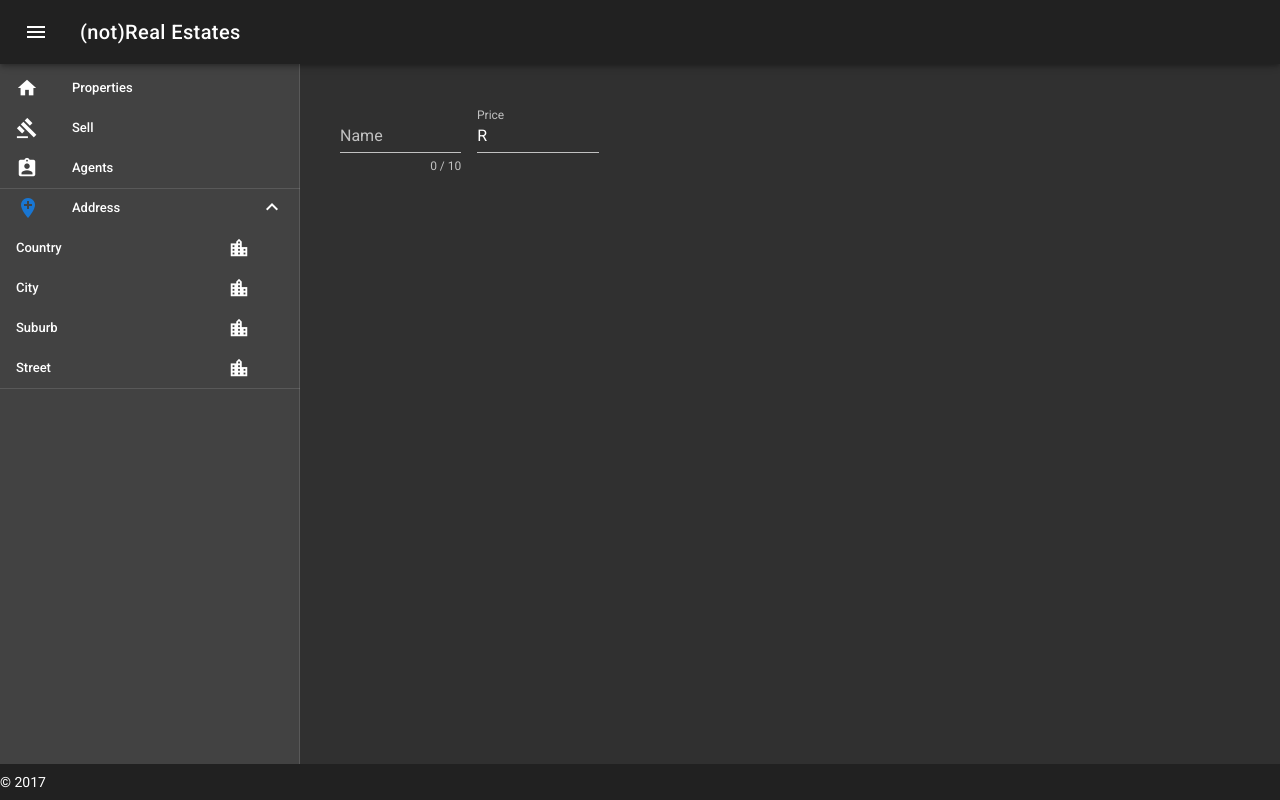
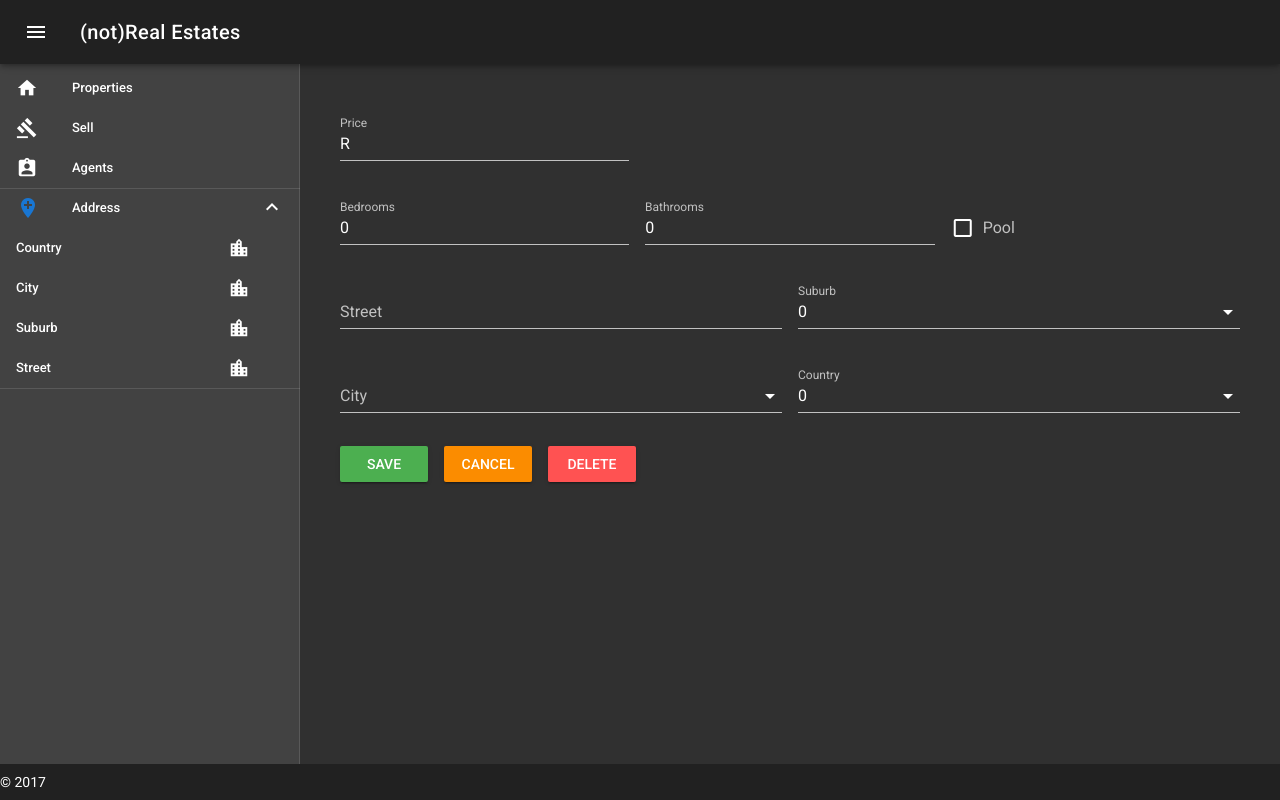
Before and after one commit to Geimaj/real-estate-frontend, a Vue app: page /#/property/1/edit in a window 1280 px wide. Built offline with nearby package versions, Linux system fonts and the light colour scheme; no server answers.

Commit message:
property edit form

```diff
--- a/src/components/Properties.vue
+++ b/src/components/Properties.vue
@@ -24,12 +24,20 @@
     <v-layout row wrap>
       <v-flex xs12 md4 v-for="property in properties" :key="property.id">
         <v-card>
-          <v-card-media :src="property.images[0]" height="400px"></v-card-media>
+          <v-card-media
+            :src="
+              (property.photo && server + property.photo) || placeholderImage
+            "
+            height="400px"
+          ></v-card-media>
 
           <v-card-title primary-title>
             <div>
-              <h3 class="headline mb-0">{{ property.name }}</h3>
-              <v-chip v-if="property.hasPool" color="primary" text-color="white"
+              <h3 class="headline mb-0">{{ property.suburb }}</h3>
+              <v-chip
+                v-if="Number(property.pool)"
+                color="primary"
+                text-color="white"
                 >Pool</v-chip
               >
               <div>{{ property.description }}</div>
@@ -67,6 +75,8 @@ export default {
       loading: false,
       select: null,
       search: null,
+      server: 'http://localhost:5000',
+      placeholderImage: `http://localhost:5000/photos/placeholder.png`,
     };
   },
   mounted() {
@@ -80,6 +90,7 @@ export default {
   methods: {
     load() {
       API.getProperties().then((properties) => {
+        console.log(properties);
         this.properties = properties;
       });
       API.getAreas().then((areas) => {
--- a/src/components/Property.vue
+++ b/src/components/Property.vue
@@ -3,14 +3,13 @@
     <v-layout row wrap>
       <v-flex xs12 md4>
         <v-card>
-          <v-card-media :src="property.images[0]" height="600px">
-            hi
+          <v-card-media :src="property.photos[0]" height="600px">
           </v-card-media>
 
           <v-card-title primary-title>
             <div>
-              <h3 class="headline mb-0">{{ property.name }}</h3>
-              <div>{{ property.description }}</div>
+              <h3 class="headline mb-0">{{ property.suburb }}</h3>
+              <div>{{ property.street }}</div>
             </div>
           </v-card-title>
 
@@ -43,9 +42,7 @@
 
       <v-flex xs12 sm6 md4 lg4>
         <v-card>
-          <v-card-title
-            ><h4>{{ property.name }}</h4></v-card-title
-          >
+          <v-card-title><h4>Name</h4></v-card-title>
           <v-divider></v-divider>
           <v-list dense>
             <v-list-tile>
@@ -57,7 +54,7 @@
             <v-list-tile>
               <v-list-tile-content>Date Listed:</v-list-tile-content>
               <v-list-tile-content class="align-end">{{
-                property.date.toLocaleDateString()
+                property.price
               }}</v-list-tile-content>
             </v-list-tile>
             <v-list-tile>
@@ -75,19 +72,14 @@
             <v-list-tile>
               <v-list-tile-content>Square meters::</v-list-tile-content>
               <v-list-tile-content class="align-end">{{
-                property.squareMeters
+                property.squareMeter
               }}</v-list-tile-content>
             </v-list-tile>
-            <v-list-tile>
-              <v-list-tile-content>Status:</v-list-tile-content>
-              <v-list-tile-content class="align-end">{{
-                property.status
-              }}</v-list-tile-content>
-            </v-list-tile>
+
             <v-list-tile>
               <v-list-tile-content>Pool:</v-list-tile-content>
               <v-list-tile-content class="align-end">{{
-                property.hasPool
+                property.pool ? 'Yes' : 'No'
               }}</v-list-tile-content>
             </v-list-tile>
           </v-list>
@@ -104,13 +96,17 @@ export default {
   data() {
     return {
       property: {
-        images: [''],
+        photos: [
+          {
+            path: API.getPhoto(''),
+          },
+        ],
         date: new Date(),
       },
     };
   },
   mounted() {
-    const id = this.$route.id;
+    const id = this.$route.params.id;
     this.load(id);
   },
   methods: {
--- a/src/components/PropertyEdit.vue
+++ b/src/components/PropertyEdit.vue
@@ -1,26 +1,82 @@
 <template>
   <v-form v-model="valid">
     <v-container>
-      <v-layout>
+      <v-layout row wrap>
         <v-flex xs12 md4>
           <v-text-field
-            v-model="firstname"
-            :rules="nameRules"
-            :counter="10"
-            label="Name"
+            v-model="property.price"
+            :rules="priceRules"
+            label="Price"
+            prefix="R"
+            required
+          ></v-text-field>
+        </v-flex>
+      </v-layout>
+
+      <v-layout row wrap>
+        <v-flex xs12 md4>
+          <v-text-field
+            v-model="property.bedrooms"
+            :rules="bedroomRules"
+            label="Bedrooms"
             required
           ></v-text-field>
         </v-flex>
 
         <v-flex xs12 md4>
           <v-text-field
-            v-model="lastname"
-            :rules="priceRules"
-            label="Price"
-            prefix="R"
+            v-model="property.bathrooms"
+            :rules="bathroomRules"
+            label="Bathrooms"
             required
           ></v-text-field>
         </v-flex>
+
+        <v-flex xs12 md2>
+          <v-checkbox v-model="property.pool" label="Pool"></v-checkbox>
+        </v-flex>
+
+        <v-flex xs12 md6>
+          <v-text-field
+            v-model="property.street"
+            label="Street"
+            required
+          ></v-text-field>
+        </v-flex>
+
+        <v-flex xs12 md6>
+          <v-combobox
+            v-model="property.suburb"
+            :items="suburbs"
+            item-text="name"
+            item-value="id"
+            label="Suburb"
+          ></v-combobox>
+        </v-flex>
+
+        <v-flex xs12 md6>
+          <v-combobox
+            v-model="property.city"
+            :items="cities"
+            item-text="name"
+            item-value="id"
+            label="City"
+          ></v-combobox>
+        </v-flex>
+
+        <v-flex xs12 md6>
+          <v-combobox
+            v-model="property.country"
+            :items="countries"
+            item-text="name"
+            item-value="id"
+            label="Country"
+          ></v-combobox>
+        </v-flex>
+
+        <v-btn color="success">Save</v-btn>
+        <v-btn color="warning">Cancel</v-btn>
+        <v-btn color="error">Delete</v-btn>
       </v-layout>
     </v-container>
   </v-form>
@@ -33,10 +89,20 @@ export default {
   data() {
     return {
       valid: true,
-      firstname: '',
-      lastname: '',
-      nameRules: [
-        (name) => {
+      property: {
+        bedrooms: 0,
+        bathrooms: 0,
+        pool: false,
+        street: '',
+        suburb: 0,
+        city: '',
+        country: 0,
+      },
+      suburbs: [],
+      countries: [],
+      cities: [],
+      bedroomRules: [
+        (bedrooms) => {
           return true;
         },
       ],
@@ -45,10 +111,15 @@ export default {
           return true;
         },
       ],
+      bathroomRules: [
+        (bathrooms) => {
+          return true;
+        },
+      ],
     };
   },
   mounted() {
-    const id = this.$route.id;
+    const id = this.$route.params.id;
     this.load(id);
   },
   methods: {
@@ -56,6 +127,15 @@ export default {
       API.getProperty(id).then((property) => {
         this.property = property;
       });
+      API.getSuburbs().then((suburbs) => {
+        this.suburbs = suburbs;
+      });
+      API.getCountries().then((countries) => {
+        this.countries = countries;
+      });
+      API.getCities().then((cities) => {
+        this.cities = cities;
+      });
     },
   },
 };
--- a/src/lib/API.js
+++ b/src/lib/API.js
@@ -1,70 +1,35 @@
+const API_URL = 'http://localhost:5000';
+
 export default {
   getProperties() {
-    return new Promise((res) => {
-      res([
-        {
-          id: 101,
-          name: 'Stags Head',
-          date: new Date(),
-          price: 100,
-          description: 'A nice place to eat pizza and drink beer',
-          bedrooms: 4,
-          bathrooms: 2,
-          squareMeters: 1000,
-          status: 'happy',
-          images: ['//i.imgur.com/Lktyyg5.jpg'],
-          hasPool: true,
-        },
-        {
-          id: 102,
-          name: 'Mambos',
-          date: new Date(),
-          price: 50,
-          description: 'A Tavern of coding',
-          bedrooms: 1,
-          bathrooms: 1,
-          squareMeters: 500,
-          status: 'weird',
-          images: ['//i.imgur.com/Lktyyg5.jpg'],
-          hasPool: false,
-        },
-        {
-          id: 103,
-          name: 'Kirstenbosch',
-          date: new Date(),
-          price: 50,
-          description: 'A field filled with fun',
-          bedrooms: 10,
-          bathrooms: 15,
-          squareMeters: 5000,
-          status: 'awesome',
-          images: ['//i.imgur.com/Lktyyg5.jpg'],
-          hasPool: true,
-        },
-      ]);
-    });
+    return fetch(`${API_URL}/get/property.php`).then((res) => res.json());
   },
-  getProperty(id) {
+  async getProperty(id) {
     id == 0 ? id : id;
-    return new Promise((res) => {
-      res({
-        id: 101,
-        name: 'Stags Head',
-        date: new Date(),
-        price: 100,
-        description: 'A nice place to eat pizza and drink beer',
-        bedrooms: 4,
-        bathrooms: 2,
-        squareMeters: 1000,
-        status: 'happy',
-        images: ['//i.imgur.com/Lktyyg5.jpg'],
-        hasPool: true,
-      });
-    });
+    const property = await fetch(
+      `${API_URL}/get/propertyPhoto.php?id=${id}`,
+    ).then((res) => res.json());
+
+    property.photos = property.photos.map((photo) => this.getPhoto(photo.path));
+    return property;
   },
   getAreas() {
     return new Promise((res) => {
       res(['Parklands', 'Muizemberg', 'Cape Town']);
     });
   },
+  getPhoto(path) {
+    return path.trim() == ''
+      ? `${API_URL}/photos/placeholder.png`
+      : `${API_URL}${path}`;
+  },
+  async getSuburbs() {
+    return fetch(`${API_URL}/get/suburb.php`).then((res) => res.json());
+  },
+  async getCountries() {
+    return fetch(`${API_URL}/get/country.php`).then((res) => res.json());
+  },
+  async getCities() {
+    return fetch(`${API_URL}/get/city.php`).then((res) => res.json());
+  },
 };
```
